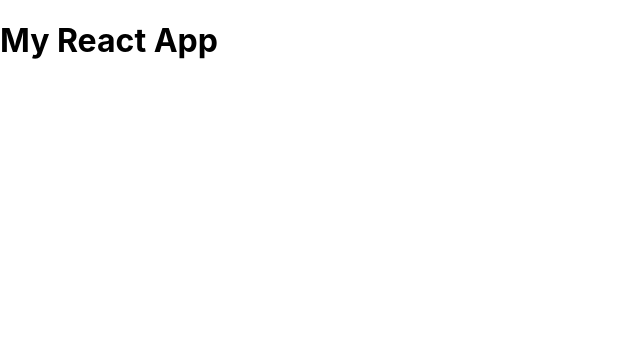
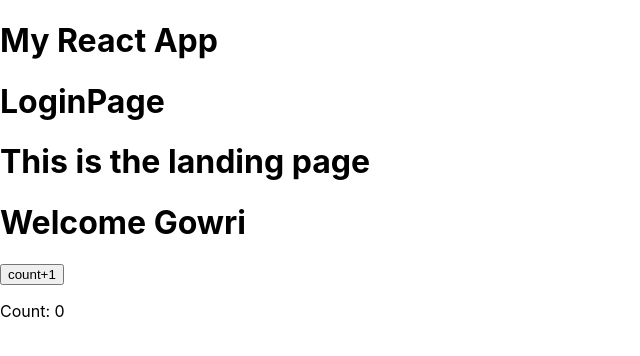
Before and after one commit to srigowrijatla/React-js, a React (Create React App) app in the folder my-first-app/: page / in a window 1280 px wide. Before the commit this address had no page. Shown: the top 356 px of the page, without its empty margins (0-640 px from the left). Built offline with nearby package versions, Linux system fonts and the light colour scheme.

Commit message:
passing data from login page to home page through props

```diff
--- a/my-first-app/src/App.js
+++ b/my-first-app/src/App.js
@@ -2,6 +2,7 @@ import React from "react";
 import { BrowserRouter as Router, Route, Routes, Link } from "react-router-dom";
 import HomePage from "./components/HomePage";
 import ProductList from "./ProductList";
+import LoginPage from "./components/LoginPage";
 function App() {
   return (
     <Router>
@@ -9,6 +10,7 @@ function App() {
         <h1>My React App</h1>
 
         <Routes>
+        <Route path="/" element={<LoginPage />} />
           <Route path="/home" element={<HomePage />} />
           <Route path="/products" element={<ProductList />} />
         </Routes>
--- a/my-first-app/src/components/HomePage/index.js
+++ b/my-first-app/src/components/HomePage/index.js
@@ -1,6 +1,6 @@
 import { useState } from "react";
 // import LoginPage from "../LoginPage";
-const HomePage = () => {
+const HomePage = ({name}) => {
   const [count, setCount] = useState(0);
   // const navigate=useNavigate();
   const handleCountButton = () => {
@@ -10,6 +10,7 @@ const HomePage = () => {
   return (
     <div>
       <h1> This is the landing page</h1>
+      <h1>Welcome {name}</h1>
       <button onClick={handleCountButton}>count+1</button>
       <p>Count: {count}</p>
     </div>
--- a/my-first-app/src/components/LoginPage/index.js
+++ b/my-first-app/src/components/LoginPage/index.js
@@ -1,6 +1,13 @@
-const LoginPage =()=>{
-    return(
-        <div><h1>LoginPage</h1></div>
-    );
+import HomePage from "../HomePage";
 
-};export default LoginPage;
+const LoginPage = () => {
+  const user = "Gowri";
+  return (
+    <div>
+      <h1>LoginPage</h1>
+
+      <HomePage name={user} />
+    </div>
+  );
+};
+export default LoginPage;
```
